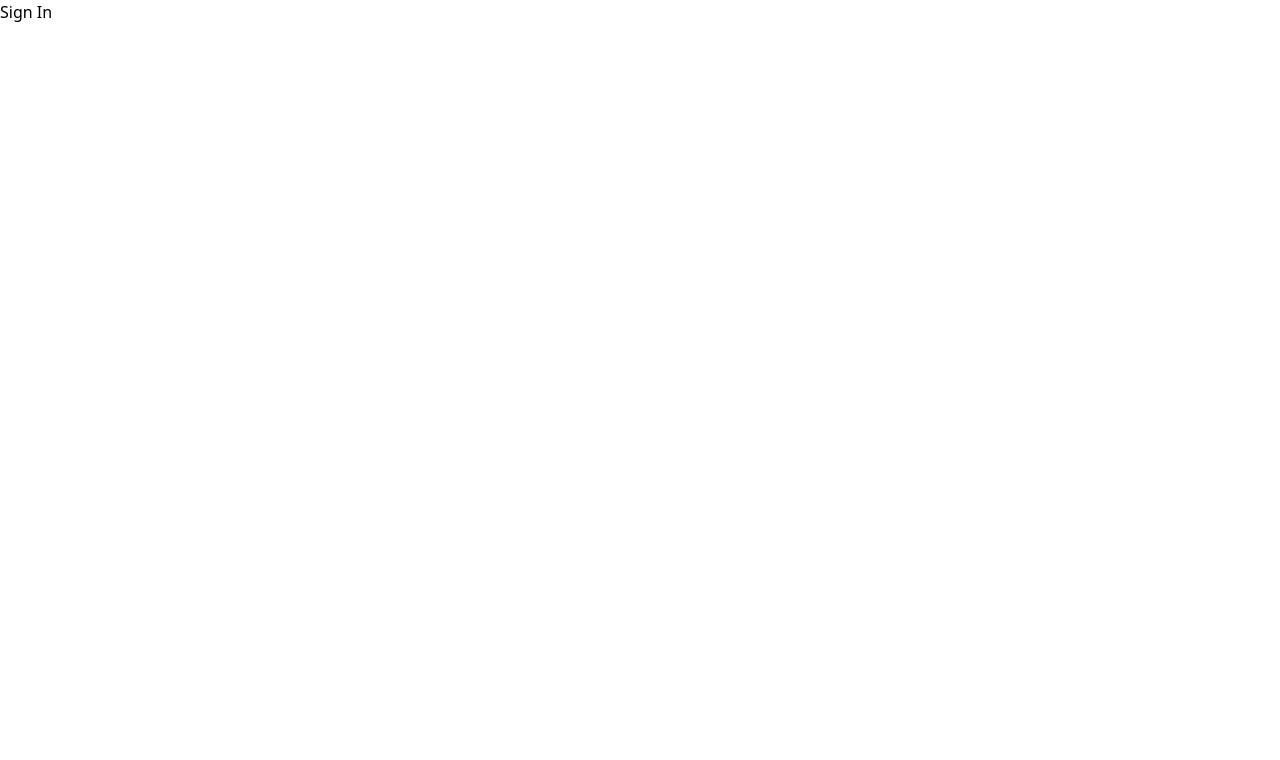
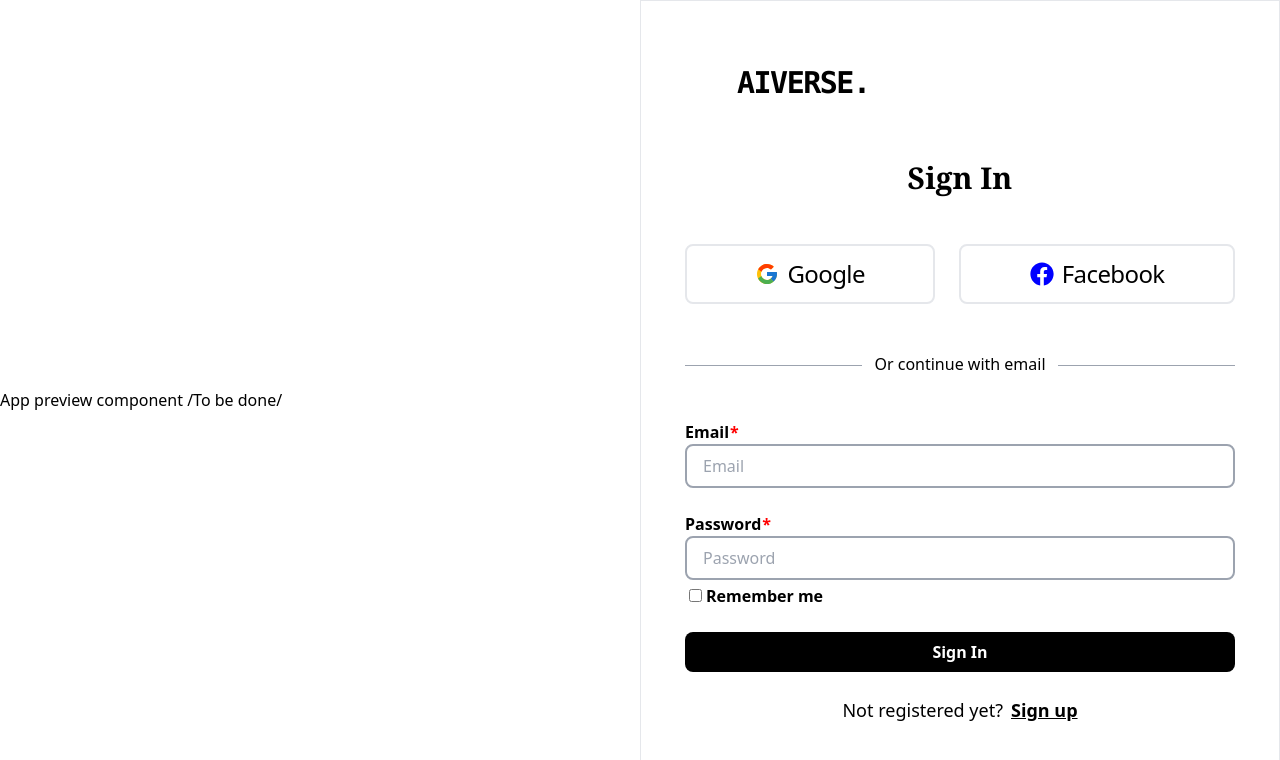
Before and after one commit to Suplice/Aiverse, a React (Vite) app in the folder Client/: page /auth/SignIn in a window 1280 px wide. Shown: the top 760 px of the page. Built offline with nearby package versions, Linux system fonts and the light colour scheme.

Commit message:
feat: Implemented basic form for signing in

```diff
--- a/Client/src/Pages/SignIn/SignIn.tsx
+++ b/Client/src/Pages/SignIn/SignIn.tsx
@@ -1,10 +1,86 @@
 import React from "react";
+import { FcGoogle } from "react-icons/fc";
+import { FaFacebook } from "react-icons/fa";
 
 const SignIn = () => {
   return (
-    <div>
-      <h1>Sign In</h1>
+    <div className="h-screen w-screen flex flex-row items-center justify-center">
+      <div className="md:w-1/2 hidden md:flex">
+        App preview component /To be done/
+      </div>
+      <div className="md:w-1/2 flex flex-col  xl:py-16 lg:py-12 py-8 h-full w-full items-center xl:px-24 lg:px-18 md:px-12 px-6 border">
+        <div className="flex items-start w-full h-24">
+          <h1 className="font-bold font-mono text-3xl tracking-tighter ">
+            AIVERSE.
+          </h1>
+        </div>
+        <div className="flex flex-col sm:w-[550px]    w-full justify-center h-full  ">
+          <h2 className="font-semibold text-3xl text-center font-serif">
+            Sign In
+          </h2>
+          <div className="flex md:flex-row justify-around w-full my-12 text-center text-2xl font-medium tracking-tight flex-col gap-6 ">
+            <div className="flex-grow border-2 px-6 py-3 rounded-lg flex  flex-row text-center items-center justify-center gap-2">
+              <FcGoogle />
+              <p>Google</p>
+            </div>
+            <div className="flex-grow border-2 px-6 py-3 rounded-lg flex  flex-row text-center items-center justify-center gap-2">
+              <FaFacebook color="blue" />
+              <p>Facebook</p>
+            </div>
+          </div>
+          <div className="flex items-center w-full mb-4 ">
+            <div className="flex-grow border-t border-gray-400"></div>
+            <p className="px-3 mb-[4px] ">Or continue with email</p>
+            <div className="flex-grow border-t border-gray-400"></div>
+          </div>
+
+          <form>
+            <div className="flex flex-col gap-6 mt-6">
+              <div className="flex flex-col ">
+                <label className="font-semibold flex flex-row">
+                  <p>Email</p>
+                  <p className="text-red ml-[1px]">*</p>
+                </label>
+                <input
+                  type="email"
+                  placeholder="Email"
+                  className="border-2 border-gray-400 rounded-lg px-4 py-2 transition-all duration-200 outline-none focus:border-black"
+                />
+              </div>
+              <div className="flex flex-col">
+                <label className="font-semibold flex flex-row ">
+                  <p>Password</p>
+                  <p className="text-red ml-[1px]"> *</p>
+                </label>
+                <input
+                  type="password"
+                  placeholder="Password"
+                  className="border-2 border-gray-400 rounded-lg px-4 py-2 transition-all duration-200 outline-none focus:border-black"
+                />
+                <div className="flex flex-row items-center mt-1 ml-1 gap-1">
+                  <input
+                    type="checkbox"
+                    className="transition-all duration-200 accent-black"
+                  />
+                  <p className="font-semibold">Remember me</p>
+                </div>
+              </div>
+
+              <button className="bg-black text-white rounded-lg px-4 py-2 font-semibold hover:bg-stone-900 transition-all duration-200">
+                Sign In
+              </button>
+              <div className=" flex flex-row items-center justify-center gap-2 text-lg">
+                <p className="text-center">Not registered yet? </p>
+                <p className="underline-offset-auto underline font-bold ">
+                  Sign up
+                </p>
+              </div>
+            </div>
+          </form>
+        </div>
+      </div>
     </div>
   );
 };
+
 export default SignIn;
```
